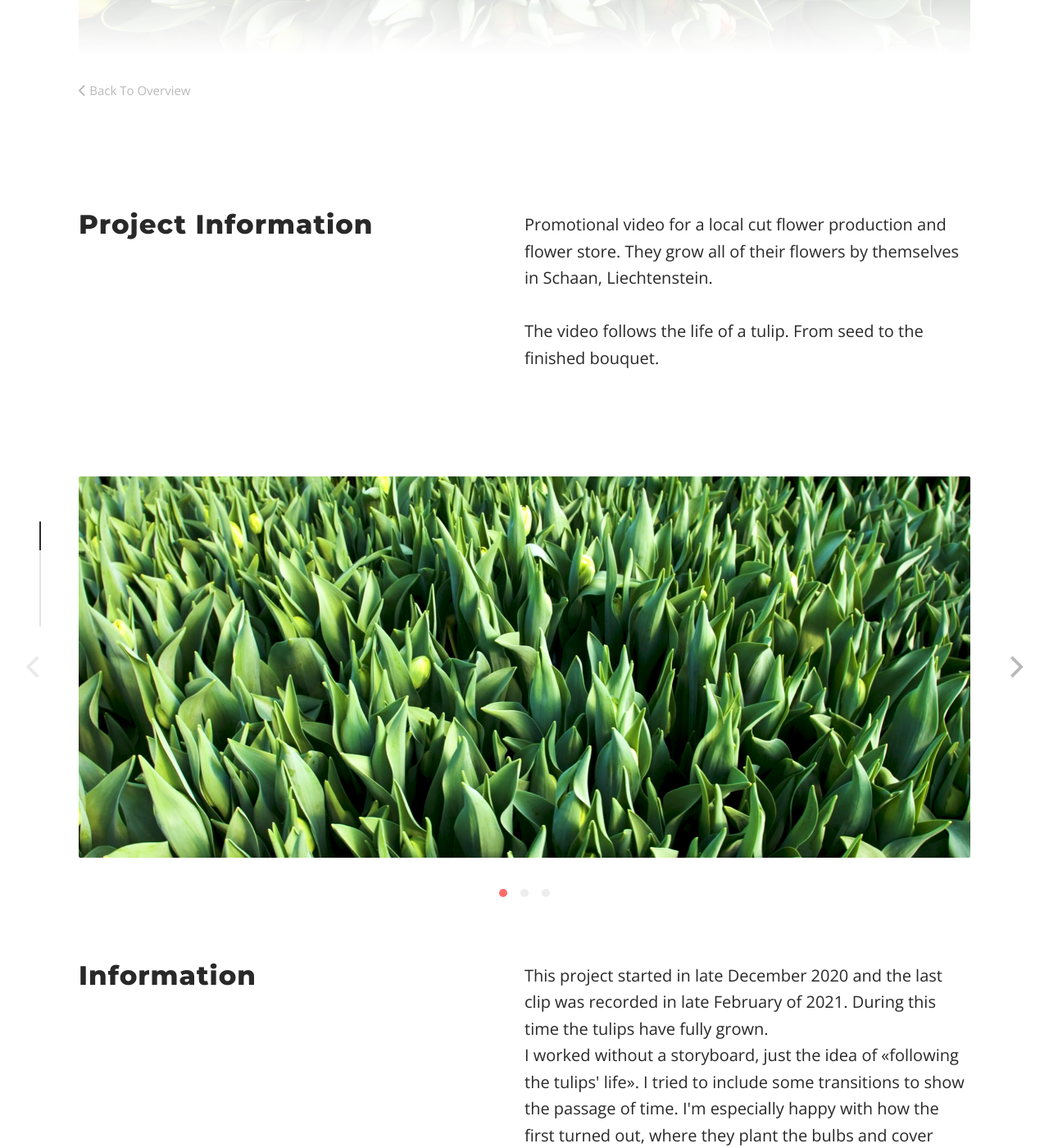
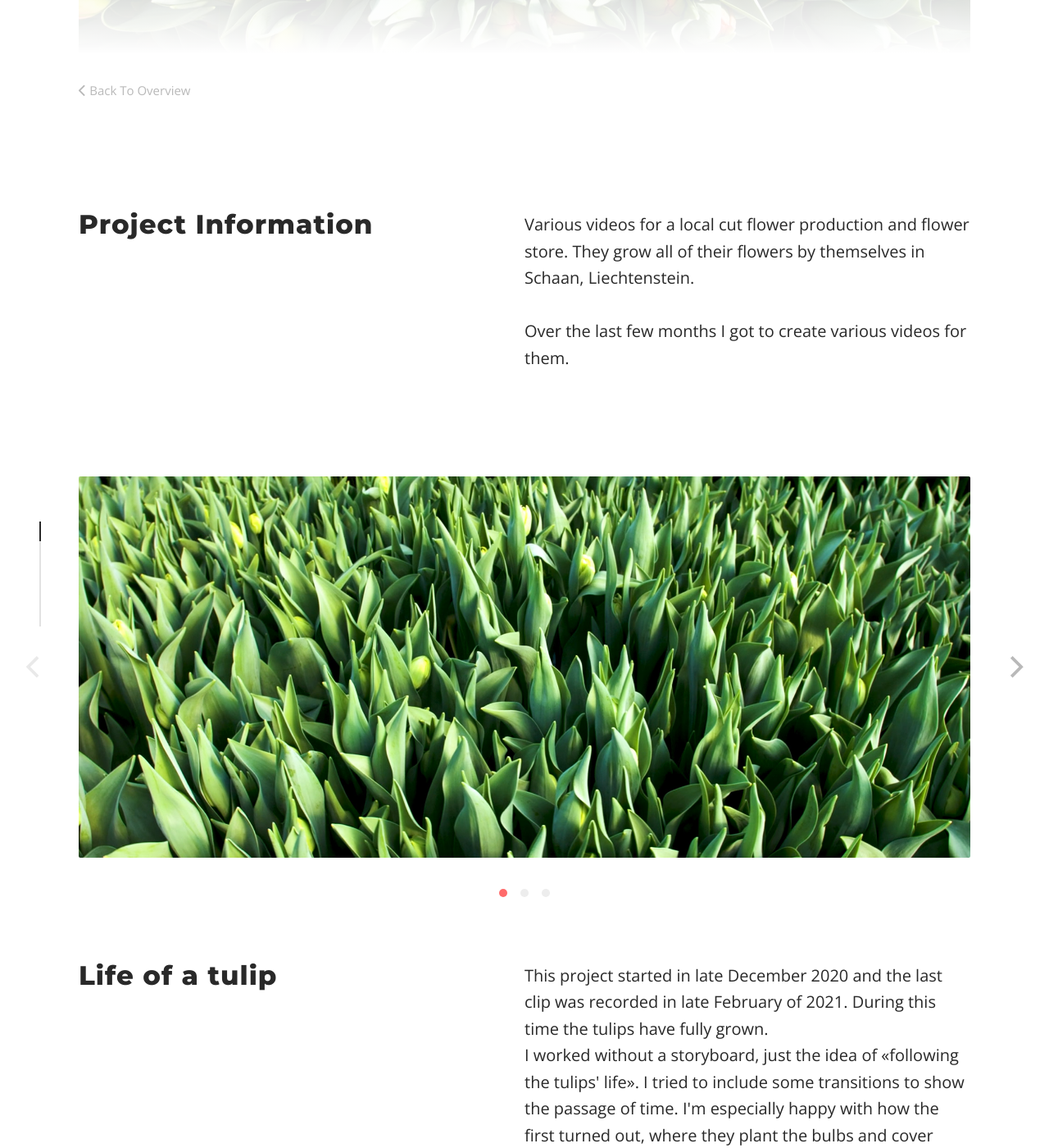
Before and after one commit to dariogartmann/dariogartmann.github.io, a Jekyll site: the page built from _projects/blumen-schierscher.md, in a window 1280 px wide and 1400 px high, scrolled down 542 px. Shown: the whole window at 82% size. Built offline with Jekyll 4.4.1, drawn with Linux system fonts in a browser that asks for light colours; nearby versions of some CDN libraries; some of the changed text lies outside the part shown.

Commit message:
organized projects

```diff
--- a/_projects/blumen-schierscher.md
+++ b/_projects/blumen-schierscher.md
@@ -1,8 +1,8 @@
 ---
 title: Blumen Schierscher
-description: "Promotional video for a local cut flower production and flower store. They grow all of their flowers by themselves in Schaan, Liechtenstein.<br/><br/>The video follows the life of a tulip. From seed to the finished bouquet."
+description: "Various videos for a local cut flower production and flower store. They grow all of their flowers by themselves in Schaan, Liechtenstein.<br/><br/>Over the last few months I got to create various videos for them."
 released: 20210301
-type: Promotional Video
+type: Video Production
 youtube-id: Pq3260xgwQk
 tags: ['Tulips', 'Flower Production', 'Promo']
 featured-image: "/assets/images/projects/blumen-schierscher/tulips.jpg"
@@ -18,7 +18,7 @@
 <div class="full-width-container has-padding">
     <article class="text-block flex">
         <div class="half">
-            <h3>Information</h3>
+            <h3>Life of a tulip</h3>
         </div>
         <div class="half">
             <p>This project started in late December 2020 and the last clip was recorded in late February of 2021. During this time the tulips have fully grown.<br/>
@@ -30,3 +30,15 @@
     <img src="{{ site.url }}/assets/images/projects/blumen-schierscher/flowers_digin.jpg" alt="Tulip bulbs being covered with soil. " />
     <img src="{{ site.url }}/assets/images/projects/blumen-schierscher/flowers_comeout.jpg" alt="Emerging from the soil to show small grown tulips." />
 </div>
+
+<div class="full-width-container has-padding">
+    <article class="text-block flex">
+        <div class="half">
+            <h3>30 Years Anniversary</h3>
+        </div>
+        <div class="half">
+            <p>In 2022 Blumen Schierscher celebrated their 30 years anniversary. For this occasion we produced a video where the team talks about their experience and most cherished memories. Watch it here.</p><br/><br/><br/>
+            <div style="padding:56.25% 0 0 0;position:relative;"><iframe src="https://player.vimeo.com/video/729097602?title=0&portrait=0" style="position:absolute;top:0;left:0;width:100%;height:100%;" frameborder="0" allow="autoplay; fullscreen; picture-in-picture" allowfullscreen></iframe></div><script src="https://player.vimeo.com/api/player.js"></script>
+        </div>
+    </article>
+</div>
```
Also changed, not shown: _projects/first-flight.md (+1 -1 lines), _projects/pesto-cinematic.md (added, +10 -0 lines), _drafts/exploring-iceland.md (renamed from _projects/exploring-iceland.md), _drafts/mac-and-cheese.md (renamed from _projects/mac-and-cheese.md), assets/images/projects/pesto/pesto-cover-foto.jpg (added), 1 other file.
